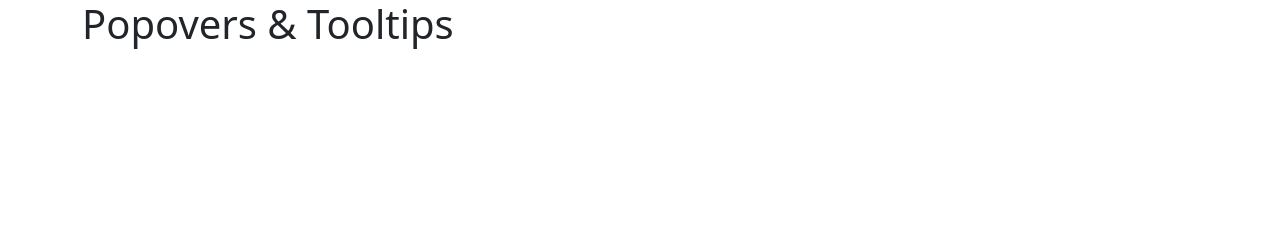
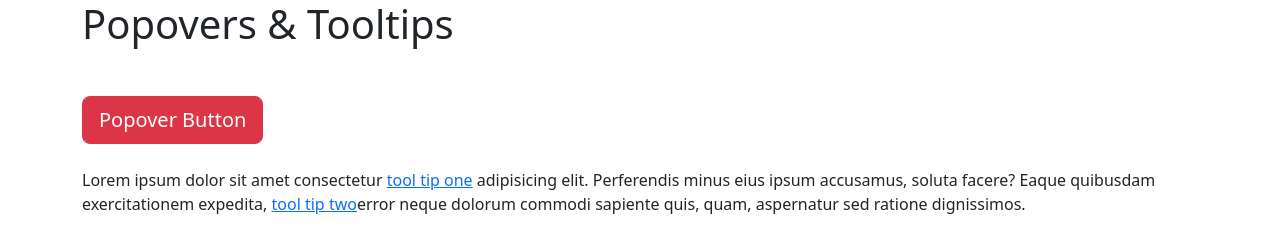
Before and after one commit to fisheeesh/bootstrap-training, a plain HTML site: page 27-popovers-tooltips.html in a window 1280 px wide. Drawn offline with Linux system fonts and the light colour scheme.

Commit message:
tooltips and popovers

```diff
--- a/27-popovers-tooltips.html
+++ b/27-popovers-tooltips.html
@@ -1,5 +1,6 @@
 <!DOCTYPE html>
 <html lang="en">
+
 <head>
   <meta charset="UTF-8" />
   <meta http-equiv="X-UA-Compatible" content="IE=edge" />
@@ -7,20 +8,38 @@
   <link rel="stylesheet" href="./assets/css/bootstrap.min.css" />
   <title>Bootstrap Sandbox | Popovers & Tooltips</title>
 </head>
+
 <body>
   <div class="container">
     <h1 class="mb-5">Popovers & Tooltips</h1>
 
     <!-- Popover -->
+    <button class="btn btn-danger btn-lg" id="popover" data-bs-toggle="popover" data-bs-title="PopOver Title"
+      data-bs-content="PopOver Content">Popover Button</button>
 
     <br /><br />
 
     <!-- Tooltip -->
+    <p>
+      Lorem ipsum dolor sit amet consectetur <a href="#" data-bs-toggle="tooltip" data-bs-title="Tool Tip One">tool tip one</a> adipisicing elit. Perferendis minus eius ipsum accusamus, soluta facere?
+      Eaque quibusdam exercitationem expedita, <a href="#" data-bs-toggle="tooltip" data-bs-title="Tool Tip Two">tool tip two</a>error neque dolorum commodi sapiente quis, quam, aspernatur sed ratione
+      dignissimos.
+    </p>
 
     <!-- Don't go past here -->
   </div>
   <div style="margin-top: 350px"></div>
 
   <script src="./assets/js/bootstrap.bundle.min.js"></script>
+  <script>
+    const popoverEl = document.getElementById('popover')
+    const popover = new bootstrap.Popover(popoverEl)
+
+
+    const toolTipTriggerList = document.querySelectorAll('[data-bs-toggle="tooltip"]')
+
+    const toolTipList = [...toolTipTriggerList].map(tooltip => new bootstrap.Tooltip(tooltip))
+  </script>
 </body>
+
 </html>
```
Lines whose indentation alone changed are shown as unchanged.
